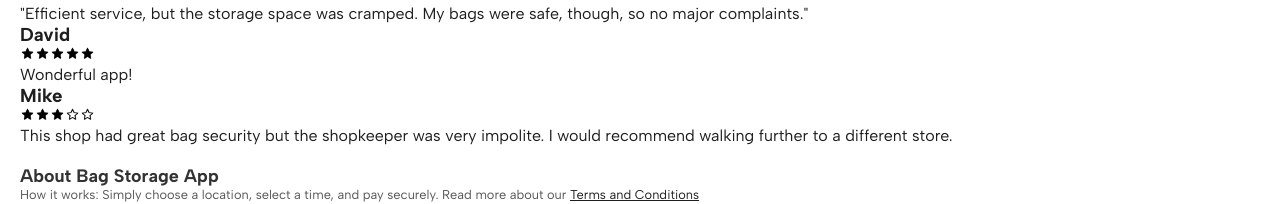
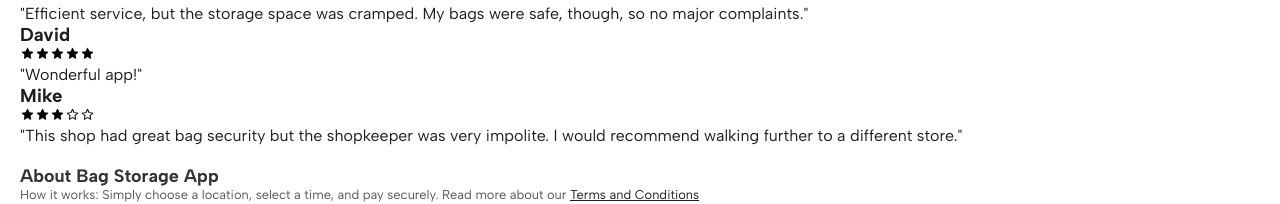
Before and after one commit to SSais/BagIt, a Next.js app in the folder baggit-app/: page /storeinfo in a window 1280 px wide. Shown: the part 292-496 px from the top of the page. Built offline with nearby package versions, Linux system fonts and the light colour scheme.

Commit message:
added store info page. Hardcoded reviews and commented out backend as couldn't get fetched data to link with front end

```diff
--- a/baggit-app/src/app/storeinfo/page.js
+++ b/baggit-app/src/app/storeinfo/page.js
@@ -91,7 +91,7 @@ const App = () => {
       <Image src="/emptystar.png" alt="empty star" width={15} height={15} />
 
       </div>
-      <p>"Efficient service, but the storage space was cramped. My bags were safe, though, so no major complaints."</p>
+      <p>&quot;Efficient service, but the storage space was cramped. My bags were safe, though, so no major complaints.&quot;</p>
       <div>
       <h3>David</h3>
       <Image src="/completedstar.png" alt="full star" width={15} height={15} />
@@ -100,7 +100,7 @@ const App = () => {
       <Image src="/completedstar.png" alt="full star" width={15} height={15} />
       <Image src="/completedstar.png" alt="full star" width={15} height={15} />
       </div>
-      <p>Wonderful app!</p>
+      <p>&quot;Wonderful app!&quot;</p>
       <div>
       <h3>Mike</h3>
       <Image src="/completedstar.png" alt="full star" width={15} height={15} />
@@ -109,7 +109,7 @@ const App = () => {
       <Image src="/emptystar.png" alt="full star" width={15} height={15} />
       <Image src="/emptystar.png" alt="full star" width={15} height={15} />
       </div>
-      <p>This shop had great bag security but the shopkeeper was very impolite. I would recommend walking further to a different store.</p>
+      <p>&quot;This shop had great bag security but the shopkeeper was very impolite. I would recommend walking further to a different store.&quot;</p>
       {/* About Section */}
       <div className={styles.aboutApp}>
         <h3>About Bag Storage App</h3>
```
